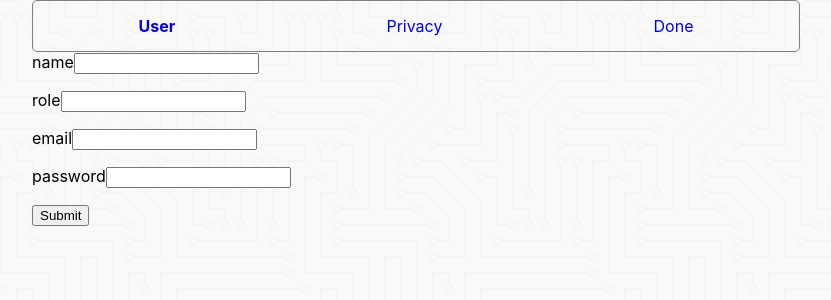
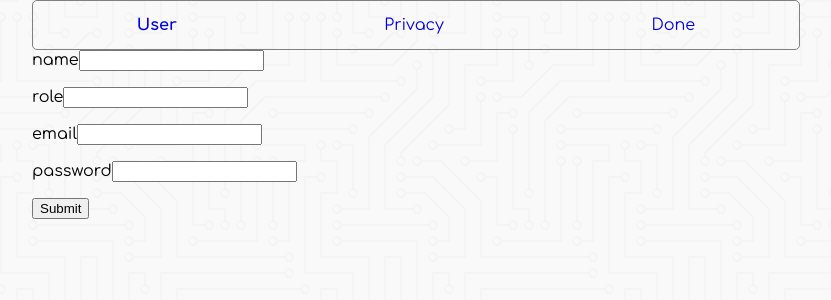
Before and after one commit to Yagogc/tray-test, a React (Create React App) app: page /user in a window 1280 px wide. Shown: the top 300 px of the page, without its empty margins (224-1055 px from the left). Built offline with nearby package versions, Linux system fonts and the light colour scheme.

Commit message:
Add font

```diff
--- a/public/index.html
+++ b/public/index.html
@@ -24,7 +24,11 @@
       work correctly both with client-side routing and a non-root public URL.
       Learn how to configure a non-root public URL by running `npm run build`.
     -->
-    <title>React App</title>
+    <link
+      href="https://fonts.googleapis.com/css2?family=Comfortaa:wght@300;400;700&display=swap"
+      rel="stylesheet"
+    />
+    <title>Tray Test</title>
   </head>
   <body>
     <noscript>You need to enable JavaScript to run this app.</noscript>
--- a/src/index.scss
+++ b/src/index.scss
@@ -12,9 +12,9 @@
 
 body {
   margin: 0;
-  font-family: -apple-system, BlinkMacSystemFont, 'Segoe UI', 'Roboto', 'Oxygen',
-    'Ubuntu', 'Cantarell', 'Fira Sans', 'Droid Sans', 'Helvetica Neue',
-    sans-serif;
+  font-family: 'Comfortaa', -apple-system, BlinkMacSystemFont, 'Segoe UI',
+    'Roboto', 'Oxygen', 'Ubuntu', 'Cantarell', 'Fira Sans', 'Droid Sans',
+    'Helvetica Neue', sans-serif;
   -webkit-font-smoothing: antialiased;
   -moz-osx-font-smoothing: grayscale;
   max-width: 768px;
```
